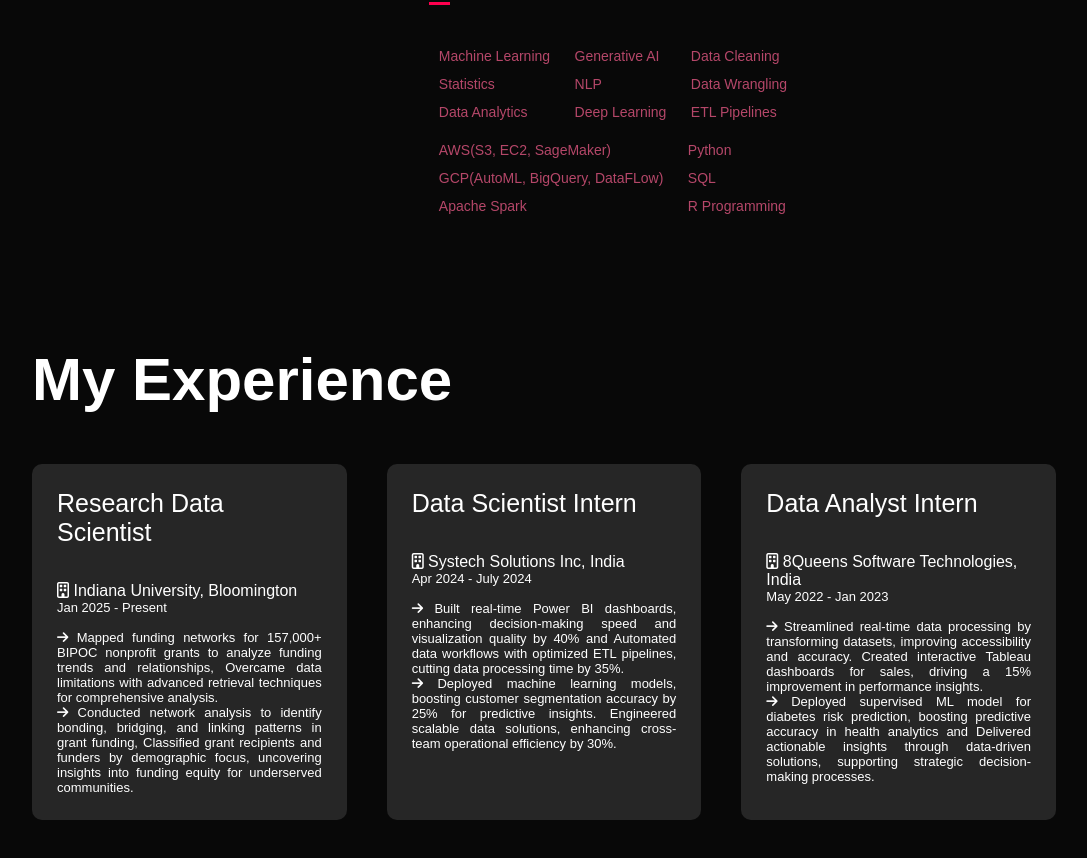
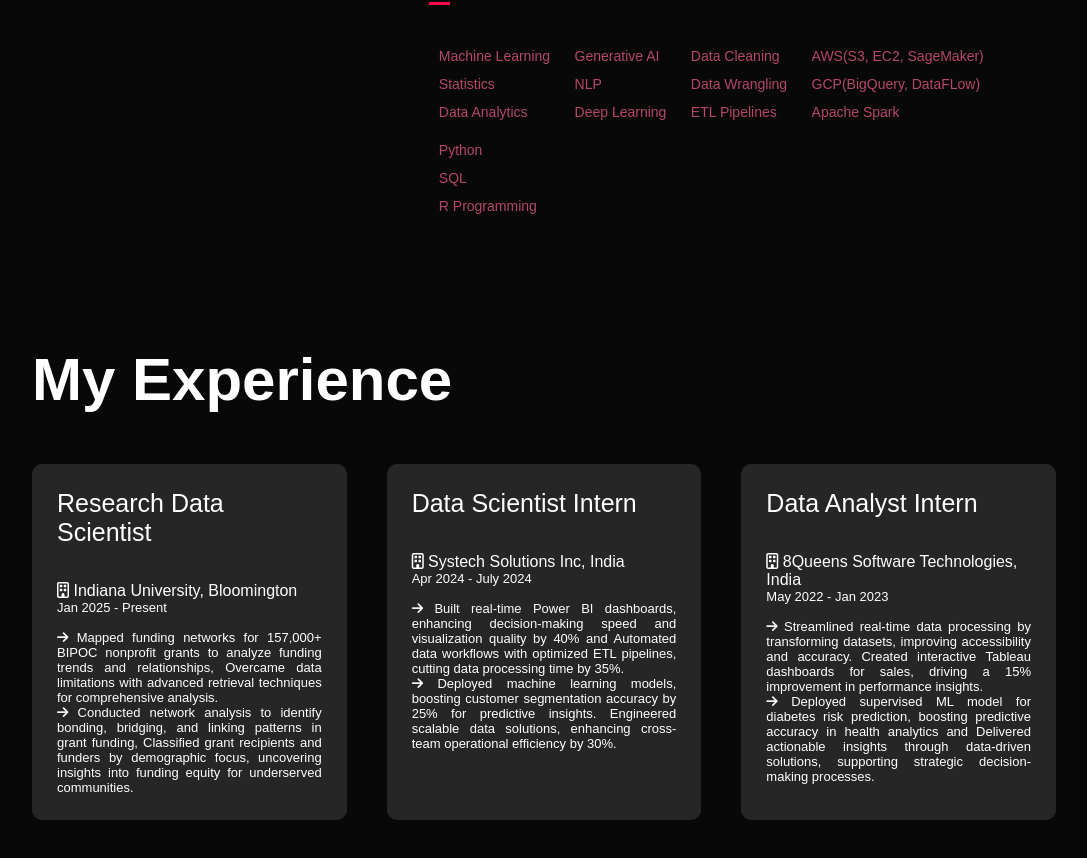
Before and after one commit to sanjai-11/portfolio-site, a plain HTML site: page index.html in a window 1280 px wide. Shown: the part 1273-2131 px from the top of the page, without its empty margins (96-1183 px from the left). Drawn offline with Linux system fonts and the light colour scheme.

Commit message:
Update index.html

```diff
--- a/index.html
+++ b/index.html
@@ -67,7 +67,7 @@
                     </ul>
                     <ul>
                         <li><span>AWS(S3, EC2, SageMaker)</span></li>
-                        <li><span>GCP(AutoML, BigQuery, DataFLow)</span></li>
+                        <li><span>GCP(BigQuery, DataFLow)</span></li>
                         <li><span>Apache Spark</span></li>
                     </ul>
                     <ul>
```
